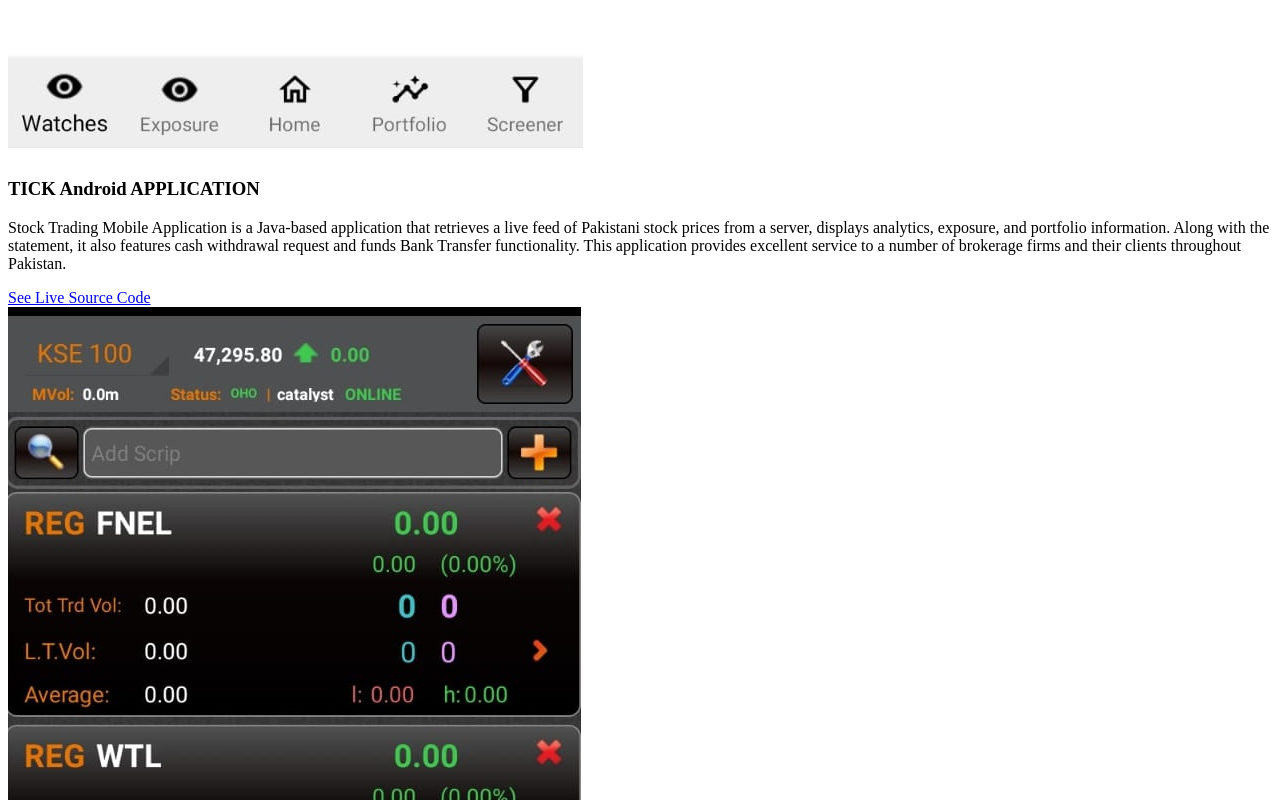
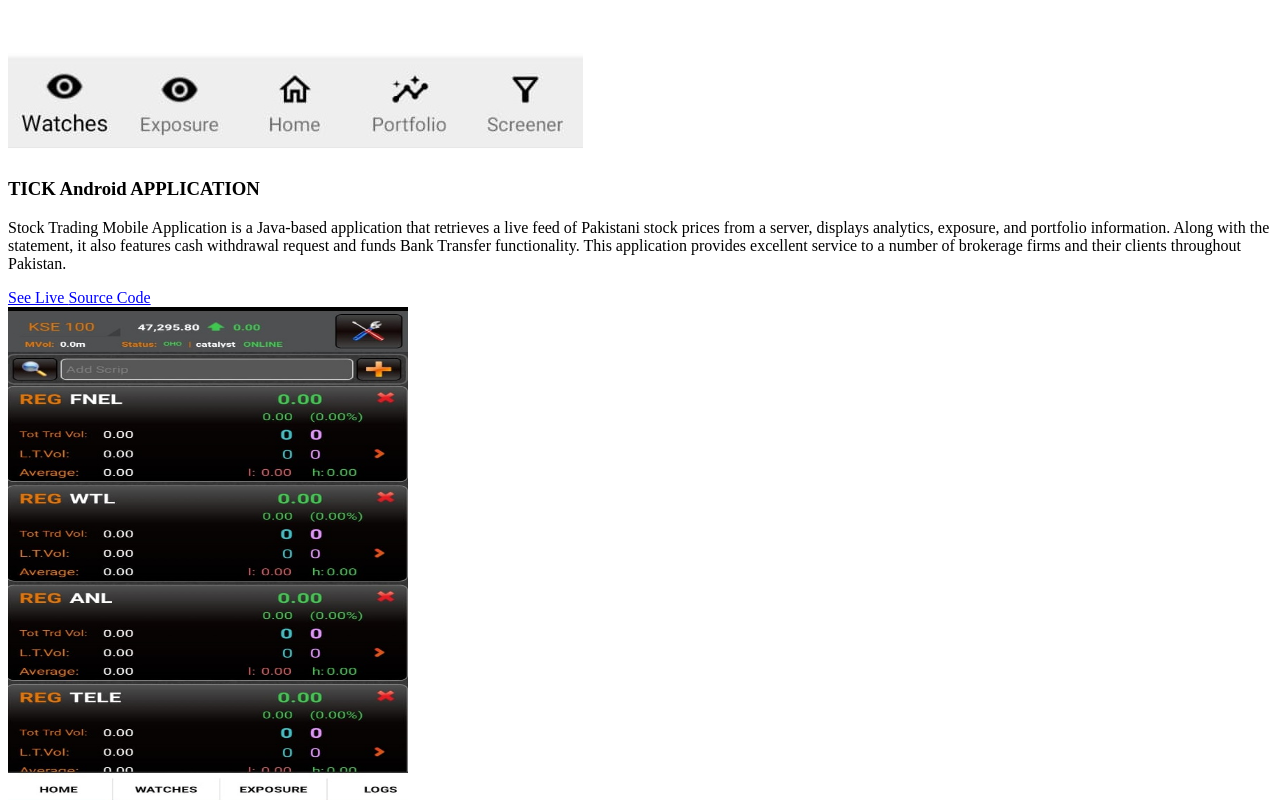
Before and after one commit to IMasood/ayeshaportfolio, a website: page src/template.html in a window 1280 px wide. Shown: the part 2000-2800 px from the top of the page. Drawn offline with nearby package versions, Linux system fonts and the light colour scheme.

Commit message:
images size changes

```diff
--- a/src/template.html
+++ b/src/template.html
@@ -201,6 +201,7 @@
                       alt="Project Image"
                       class="img-fluid"
                       src="assets/tick.jpeg"
+                      style="width: 400px; height: 500px"
                     />
                   </div>
                 </a>
```
